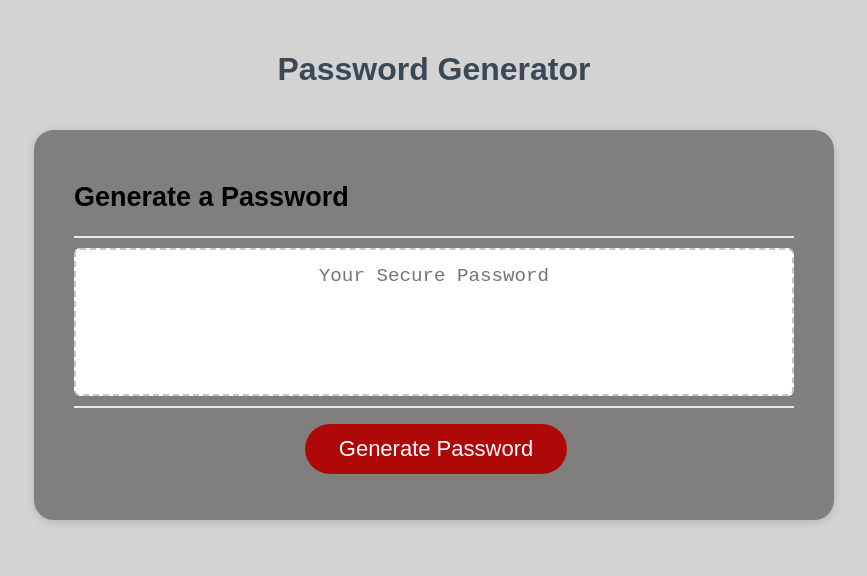
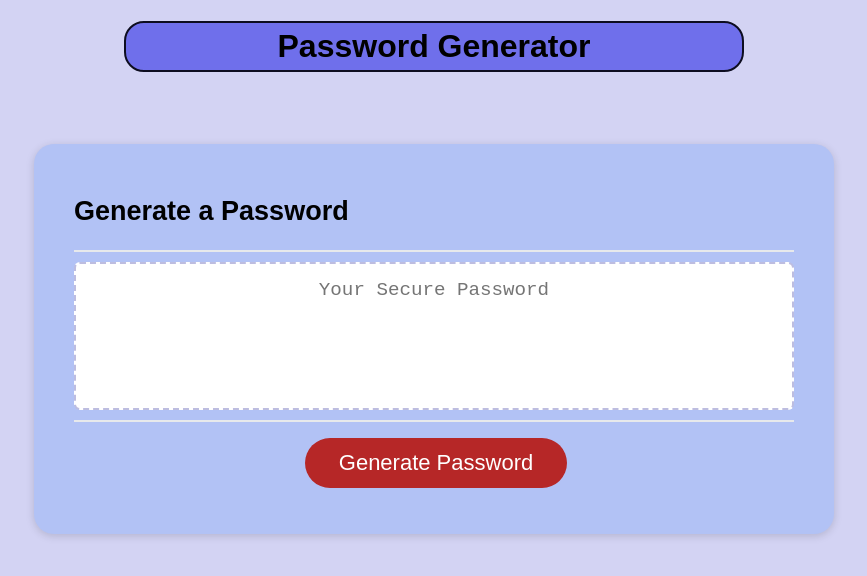
Before and after one commit to devang0gh/passwordgenerator, a plain HTML site: page index.html in a window 1280 px wide. Shown: the whole page, without its empty margins (206-1073 px from the left). Drawn offline with Linux system fonts and the light colour scheme.

Commit message:
adjusted css, added md images

```diff
--- a/assets/script.js
+++ b/assets/script.js
@@ -21,7 +21,7 @@ generateBtn.addEventListener("click", writePassword);
     let upperCase = 'ABCDEFGHIJKLMNOPQRSTUVWXYZ'.split('')
     let lowerCase = 'abcdefghijklmnopqrstuvwxyz'.split('')
     let numeric = '0123456789'.split('')
-    let specialChar = '!@#$&*?^%'.split('')
+    let specialChar = '!@#$&*?^%=+-._'.split('')
 
 
     var lengthChoice
--- a/assets/style.css
+++ b/assets/style.css
@@ -12,10 +12,24 @@ body,
   padding: 0;
 }
 
+/*changed color*/
 body {
   font-family: sans-serif;
-  background-color: lightgray; /*changed to lightgray*/
+  background-color: rgb(211, 211, 243);
 }
+
+/* adjusted border,color, and backround */
+h1 {
+  display: inline-block;
+  color:black;
+  border: 2px solid rgb(13, 13, 32);
+  border-radius: 20px;
+  width: 50%;
+  height: 50%;
+  padding: 5px;
+  text-align: center;
+  background-color: rgb(111, 111, 235);
+  }
 
 .wrapper {
   padding-top: 30px;
@@ -30,9 +44,10 @@ header {
   color: hsl(206, 17%, 28%);
 }
 
+/*changed color and increased border radius*/
 .card {
-  background-color: hsl(0, 1%, 50%); /*chaged color*/
-  border-radius: 20px; /*increased border radius*/
+  background-color: hsl(226, 77%, 83%);
+  border-radius: 20px;
   border-width: 1px;
   box-shadow: rgba(0, 0, 0, 0.15) 0px 2px 8px 0px;
   color: hsl(0, 0%, 0%);
@@ -52,7 +67,7 @@ header {
 
 .card-body {
   min-height: 100px;
-  border-radius: 25px; /*added border radius eorking?*/
+
 }
 
 .card-footer {
@@ -73,9 +88,10 @@ header {
   clear: both;
 }
 
+/* adjusted brightness of red button color */
 .btn {
   border: none;
-  background-color: hsl(360, 91%, 36%);
+  background-color: rgb(182, 39, 39);
   border-radius: 25px;
   box-shadow: rgba(0, 0, 0, 0.1) 0px 1px 6px 0px rgba(0, 0, 0, 0.2) 0px 1px 1px
     0px;
@@ -97,7 +113,7 @@ button[disabled] {
 .float-right {
   float: right;
 }
-
+/* changed border color */
 #password {
   -webkit-appearance: none;
   -moz-appearance: none;
@@ -113,7 +129,7 @@ button[disabled] {
   text-align: center;
   margin-top: 10px;
   margin-bottom: 10px;
-  border: 2px dashed #c0c7cf;
+  border: 2px dashed rgb(189, 189, 224);
   border-radius: 6px;
   resize: none;
   overflow: hidden;
--- a/index.html
+++ b/index.html
@@ -8,10 +8,13 @@
     <link rel="stylesheet" href="./assets/style.css" />
   </head>
   <body>
+<!--removed h1 from wrapper class to adjust stlye-->
+    <header>
+      <h1>Password Generator</h1>
+    </header>
+
     <div class="wrapper">
-      <header>
-        <h1>Password Generator</h1>
-      </header>
+
       <div class="card">
         <div class="card-header">
           <h2>Generate a Password</h2>
```
Also changed, not shown: assets/img/Screenshot 2021-12-30 160434.png (deleted), assets/img/genpassbutton.png (added), assets/img/lengthprompt.png (added), assets/img/lowerprompt.png (added), assets/img/numericprompt.png (added), assets/img/passgenerated.png (added), assets/img/specialprompt.png (added), assets/img/upperprompt.png (added), 1 other file.
